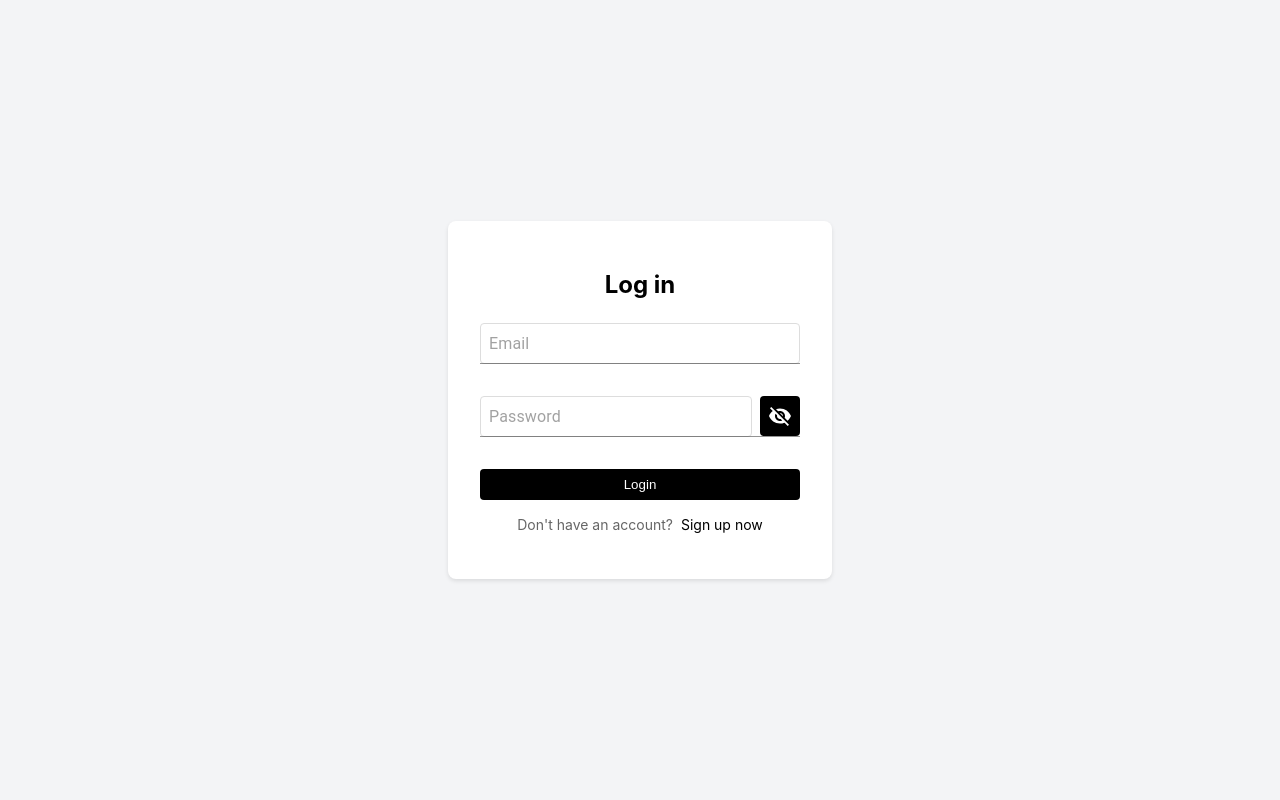
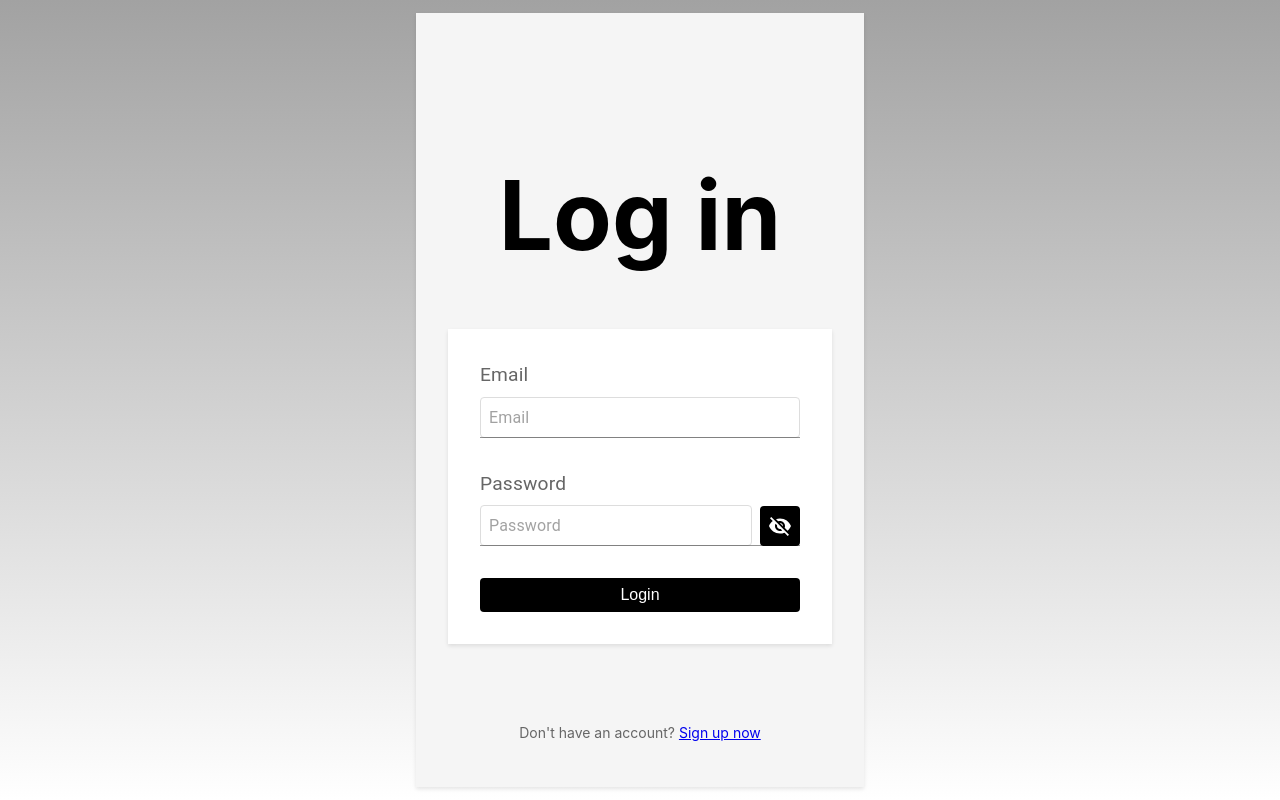
Before and after one commit to archie1345/final_project_webdev, a React (Create React App) app: page /login in a window 1280 px wide. Built offline with nearby package versions, Linux system fonts and the light colour scheme.

Commit message:
login UI fixed

```diff
--- a/src/components/Login.css
+++ b/src/components/Login.css
@@ -1,24 +1,38 @@
 .container {
   min-height: 100vh;
+  min-width: 100vh;
   display: flex;
   align-items: center;
   justify-content: center;
-  background-color: rgb(243, 244, 246);
+  background: linear-gradient(180deg, #A2A2A2 0%, white 100%);
+}
+
+.sec-container {
+  display: flex;
+  flex-direction: column;
+  align-items: center;
+  justify-content: center;
+  background: #F5F5F5;
+  padding: 2rem;
+  box-shadow: 0 2px 4px rgba(0, 0, 0, 0.1);
 }
 
 .login-card {
+  padding: 3rem;
   background: white;
   padding: 2rem;
-  border-radius: 0.5rem;
   width: 320px;
   box-shadow: 0 2px 4px rgba(0, 0, 0, 0.1);
 }
 
-.login-card h1 {
+.sec-container h1 {
   text-align: center;
   margin-bottom: 1.5rem;
-  font-size: 1.5rem;
+  font-size: 6rem;
   font-weight: bold;
+  font-family: 'Inter';
+  padding-top: 3rem;
+  padding-bottom: 2rem;
 }
 
 .login-card form {
@@ -45,7 +59,7 @@
 }
 
 .login-card .input-container .MuiInputLabel-root {
-    font-size: 0.9rem;
+    font-size: 1.2rem;
     color: #666;
 }
 
@@ -63,17 +77,19 @@
   border: none;
   border-radius: 0.25rem;
   cursor: pointer;
+  font-size: 1rem;
 }
 
 .login-card button:hover {
   background: #333;
 }
 
-.login-card p {
+.sec-container p {
   text-align: center;
   margin-top: 1rem;
   font-size: 0.875rem;
   color: #666;
+  padding-top: 4rem;
 }
 
 .login-card a {
--- a/src/components/Login.jsx
+++ b/src/components/Login.jsx
@@ -44,10 +44,12 @@ const Login = () => {
 
   return (
     <div className="container">
+    <div className="sec-container">
+        <h1>Log in</h1>
       <div className="login-card">
-        <h1>Log in</h1>
         <form onSubmit={handleSubmit}>
           <div className="input-container">
+            <InputLabel htmlFor="email">Email</InputLabel>
             <Input
               name="email"
               placeholder="Email"
@@ -59,6 +61,7 @@ const Login = () => {
             />
           </div>
           <div className="input-container">
+            <InputLabel htmlFor="password">Password</InputLabel>
             <Input
               name="password"
               placeholder="Password"
@@ -83,10 +86,11 @@ const Login = () => {
         </form>
         {error && <p className="error">{error}</p>}
         {success && <p className="success">{success}</p>}
+      </div>
         <p>
           Don't have an account? <a href="/register">Sign up now</a>
         </p>
-      </div>
+    </div>
     </div>
   );
 };
```
